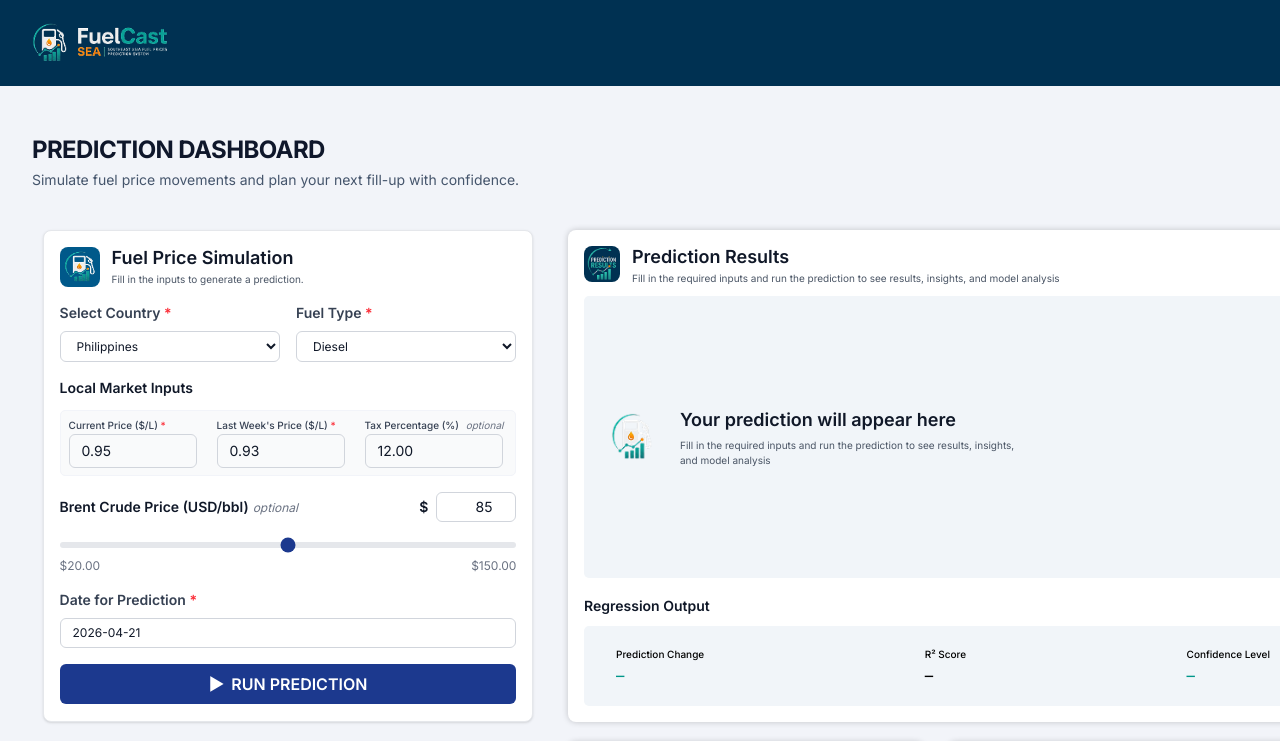
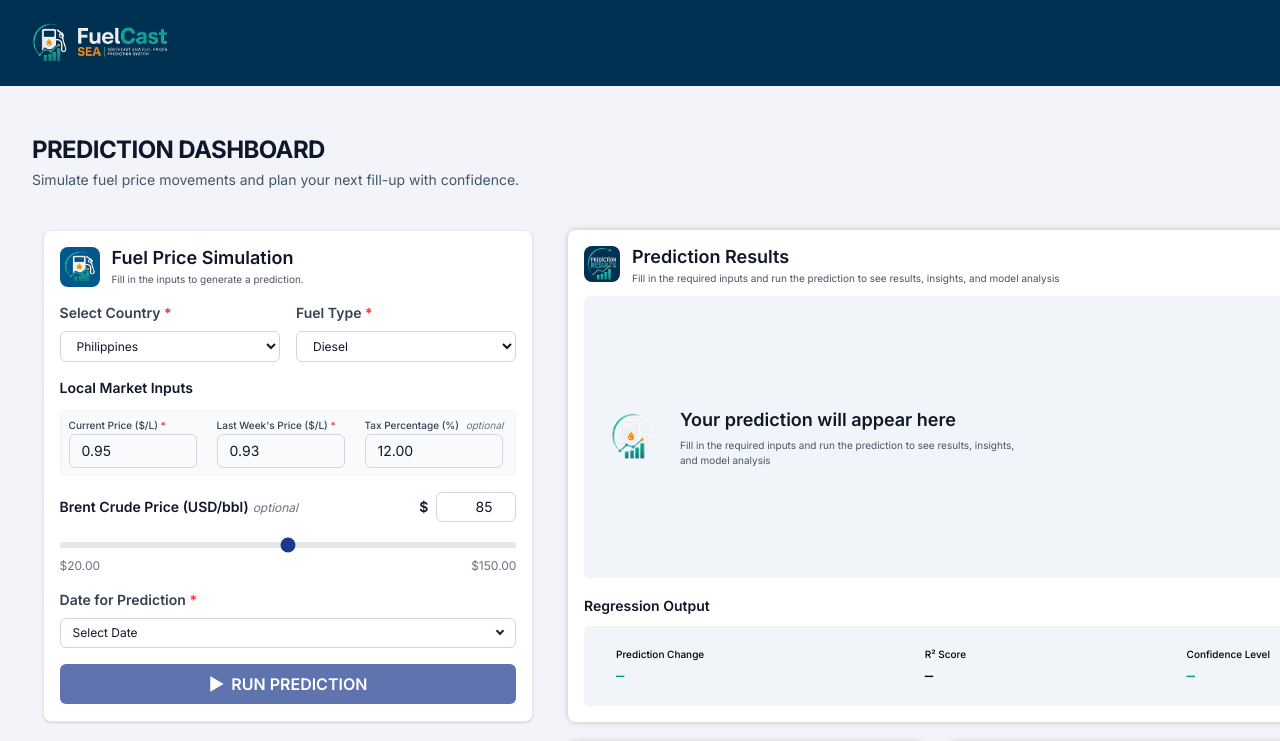
Before and after one commit to yelle15/fuelcast, a Next.js app in the folder frontend/: page / in a window 1280 px wide. Shown: the top 741 px of the page. Built offline with nearby package versions, Linux system fonts and the light colour scheme; no server answers.

Commit message:
feat: add empty-state for date picker

```diff
--- a/frontend/src/app/components/date-picker-modal.js
+++ b/frontend/src/app/components/date-picker-modal.js
@@ -42,7 +42,7 @@ function CalendarMonth({ year, month, today, selectedDate, onSelectDate, minDate
           }
 
           const isToday = date.toDateString() === today.toDateString();
-          const isSelected = date.toDateString() === selectedDate.toDateString();
+          const isSelected = selectedDate && date.toDateString() === selectedDate.toDateString();
           const inRange = isDateInRange(date);
 
           return (
@@ -123,8 +123,10 @@ export default function DatePickerModal({
 
   if (!isOpen) return null;
 
-  const modalSelectedDate = new Date(selectedDate);
-  modalSelectedDate.setHours(0, 0, 0, 0);
+  const modalSelectedDate = selectedDate ? new Date(selectedDate) : null;
+  if (modalSelectedDate) {
+    modalSelectedDate.setHours(0, 0, 0, 0);
+  }
 
   return (
     <div className="fixed inset-0 bg-black/50 flex items-center justify-center z-50">
@@ -170,7 +172,7 @@ export default function DatePickerModal({
         <div className="mb-4 p-3 bg-blue-50 rounded-md">
           <p className="text-xs text-gray-600 mb-1">Selected Date:</p>
           <p className="text-sm font-semibold text-gray-900">
-            {formatDisplayDate(modalSelectedDate)}
+            {modalSelectedDate ? formatDisplayDate(modalSelectedDate) : 'Select Date'}
           </p>
         </div>
 
--- a/frontend/src/app/components/fuel-price-simulation.js
+++ b/frontend/src/app/components/fuel-price-simulation.js
@@ -196,9 +196,13 @@ export default function FuelPriceSimulation({
         <button
           type="button"
           onClick={() => setIsModalOpen(true)}
-          className="w-full px-3 py-1.5 border border-gray-300 rounded-md text-gray-900 text-xs focus:outline-none focus:ring-2 focus:ring-blue-500 focus:border-transparent text-left bg-white hover:bg-gray-50 transition-colors"
+          className="w-full px-3 py-1.5 border border-gray-300 rounded-md text-gray-900 bg-white text-xs focus:outline-none focus:ring-2 focus:ring-blue-500 focus:border-transparent flex items-center justify-between"
         >
-          {predictionDate || 'Select a date...'}
+          <span>{predictionDate || 'Select Date'}</span>
+          <span
+            className="pointer-events-none inline-block h-1.5 w-1.5 border-r-2 border-b-2 border-gray-800 rotate-45 -translate-y-0.5"
+            aria-hidden="true"
+          />
         </button>
       </div>
 
@@ -208,7 +212,10 @@ export default function FuelPriceSimulation({
         onClose={() => setIsModalOpen(false)}
         selectedDate={predictionDate}
         onSelectDate={(date) => {
-          const isoDate = date.toISOString().split('T')[0];
+          const year = date.getFullYear();
+          const month = String(date.getMonth() + 1).padStart(2, '0');
+          const day = String(date.getDate()).padStart(2, '0');
+          const isoDate = `${year}-${month}-${day}`;
           setPredictionDate(isoDate);
           setIsModalOpen(false);
         }}
--- a/frontend/src/app/page.js
+++ b/frontend/src/app/page.js
@@ -11,12 +11,15 @@ import PredictionResults from "@/app/components/prediction-results";
 const toIsoDate = (date) => date.toISOString().split("T")[0];
 
 const getPredictionDateBounds = () => {
-  const todayIso = new Date().toISOString().split("T")[0];
-  const max = new Date(`${todayIso}T00:00:00.000Z`);
-  max.setUTCDate(max.getUTCDate() + 30);
+  const start = new Date();
+  start.setHours(0, 0, 0, 0);
+  start.setDate(start.getDate() + 1);
+
+  const max = new Date(start);
+  max.setDate(max.getDate() + 29);
 
   return {
-    minPredictionDate: todayIso,
+    minPredictionDate: toIsoDate(start),
     maxPredictionDate: toIsoDate(max),
   };
 };
@@ -59,7 +62,7 @@ export default function Home() {
     () => getPredictionDateBounds(),
     [],
   );
-  const [predictionDate, setPredictionDate] = useState(minPredictionDate);
+  const [predictionDate, setPredictionDate] = useState("");
 
   // Output state
   const [predictionData, setPredictionData] = useState(null);
```
